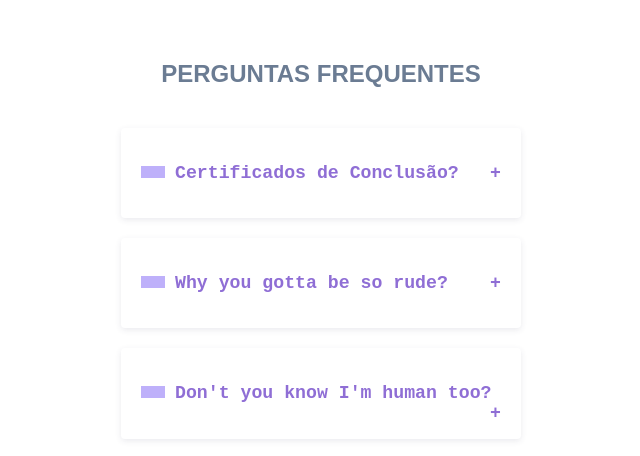
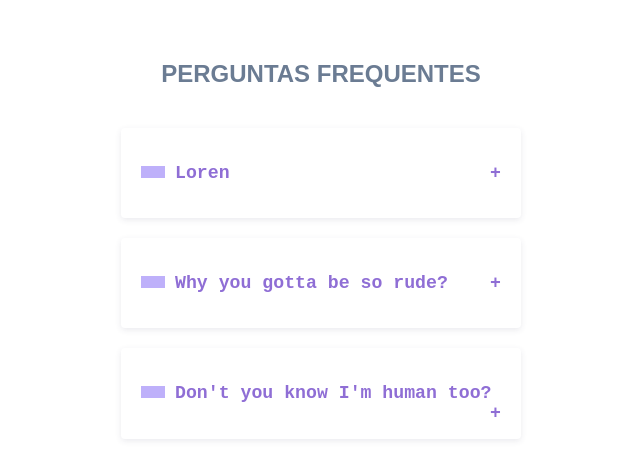
Before and after one commit to danillo54/HTML, a plain HTML site: page css-trigger/index.html in a window 1280 px wide. Shown: the whole page, without its empty margins (319-959 px from the left). Drawn offline with Linux system fonts and the light colour scheme.

Commit message:
Update index.html

```diff
--- a/css-trigger/index.html
+++ b/css-trigger/index.html
@@ -15,7 +15,7 @@
             <input type="checkbox" id="item-1" class="trigger-input">
             <div class="trigger-wrapper">
                 <label for="item-1">
-                    <h2>Certificados de Conclusão?</h2>
+                    <h2>Loren</h2>
                 </label>
                 <p>Lorem ipsum dolor sit amet consectetur adipisicing elit. Nesciunt ut similique repudiandae quidem
                     officia, porro deleniti aliquid itaque vel, dolorum fugiat! Voluptas officia omnis eius odit? Hic
```
